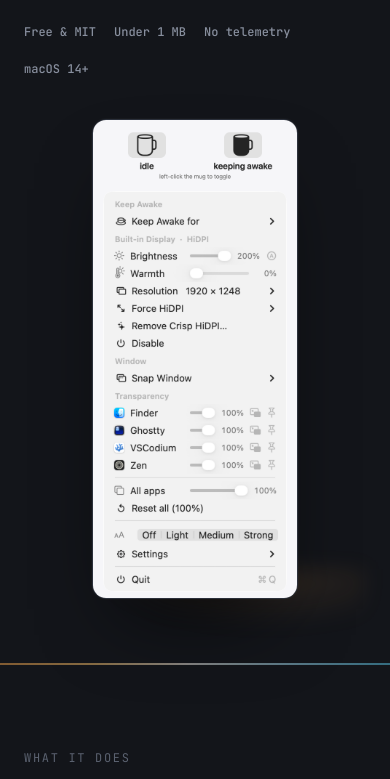
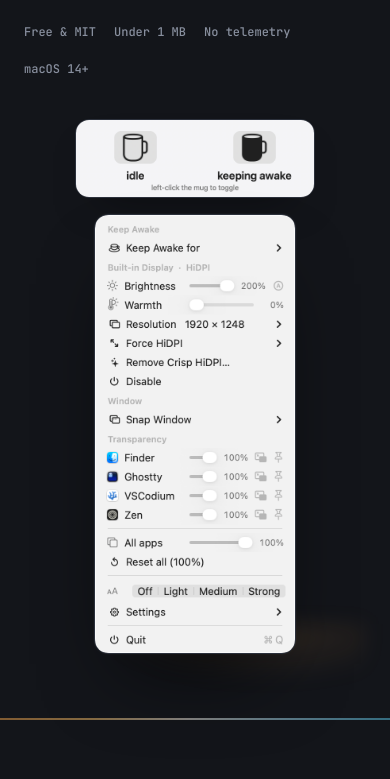
Before and after one commit to oabdrabo/DisplayDeck, a plain HTML site: page docs/index.html in a window 390 px wide. Shown: the part 711-1490 px from the top of the page. Drawn offline with nearby package versions, Linux system fonts and the light colour scheme.

Commit message:
site: hero shows the mug and the menu as two separate framed shots
Mug (idle | keeping awake) on top, the menu below it — distinct elements
rather than one combined image. Drop the unused hero.png composite.

```diff
--- a/docs/index.html
+++ b/docs/index.html
@@ -97,14 +97,18 @@
     display:flex;gap:18px;flex-wrap:wrap}
   .meta b{color:var(--muted);font-weight:500}
 
-  .shot-hero{position:relative}
+  .shot-hero{position:relative;display:flex;flex-direction:column;align-items:flex-end;gap:16px}
   .shot-hero img{border-radius:14px;border:1px solid var(--line);
     box-shadow:0 40px 80px -30px rgba(0,0,0,.7),0 0 0 1px rgba(255,255,255,.02);
-    margin-left:auto;max-height:560px;width:auto}
+    max-height:540px;width:auto}
+  .shot-hero .mug-strip{width:256px;height:auto;max-height:none;
+    box-shadow:0 20px 44px -26px rgba(0,0,0,.6)}
   .shot-hero::after{content:"";position:absolute;inset:auto 0 -30px 0;height:60px;
     background:radial-gradient(50% 100% at 70% 0,var(--warm-soft),transparent);filter:blur(10px);z-index:-1}
   @media(max-width:860px){.hero-grid{grid-template-columns:minmax(0,1fr);gap:40px}
-    .shot-hero img{margin:0 auto;max-height:480px}}
+    .shot-hero{align-items:center}
+    .shot-hero img{max-height:440px}
+    .shot-hero .mug-strip{width:240px}}
 
   /* ---- section scaffold ---- */
   section{padding:84px 0}
@@ -239,7 +243,8 @@
       </div>
     </div>
     <div class="shot-hero reveal in">
-      <img src="assets/screenshots/hero.png" alt="DisplayDeck's menu-bar mug — empty when idle, filled while keeping awake — above the open menu with brightness, warmth, window snapping and per-app transparency" />
+      <img class="mug-strip" src="assets/screenshots/menubar.png" alt="DisplayDeck's menu-bar mug — empty when idle, filled while keeping awake" />
+      <img src="assets/screenshots/menu.png" alt="DisplayDeck menu — brightness and warmth sliders, window snapping, and per-app transparency controls" />
     </div>
   </div>
 </header>
```
Also changed, not shown: docs/assets/screenshots/hero.png (deleted).
